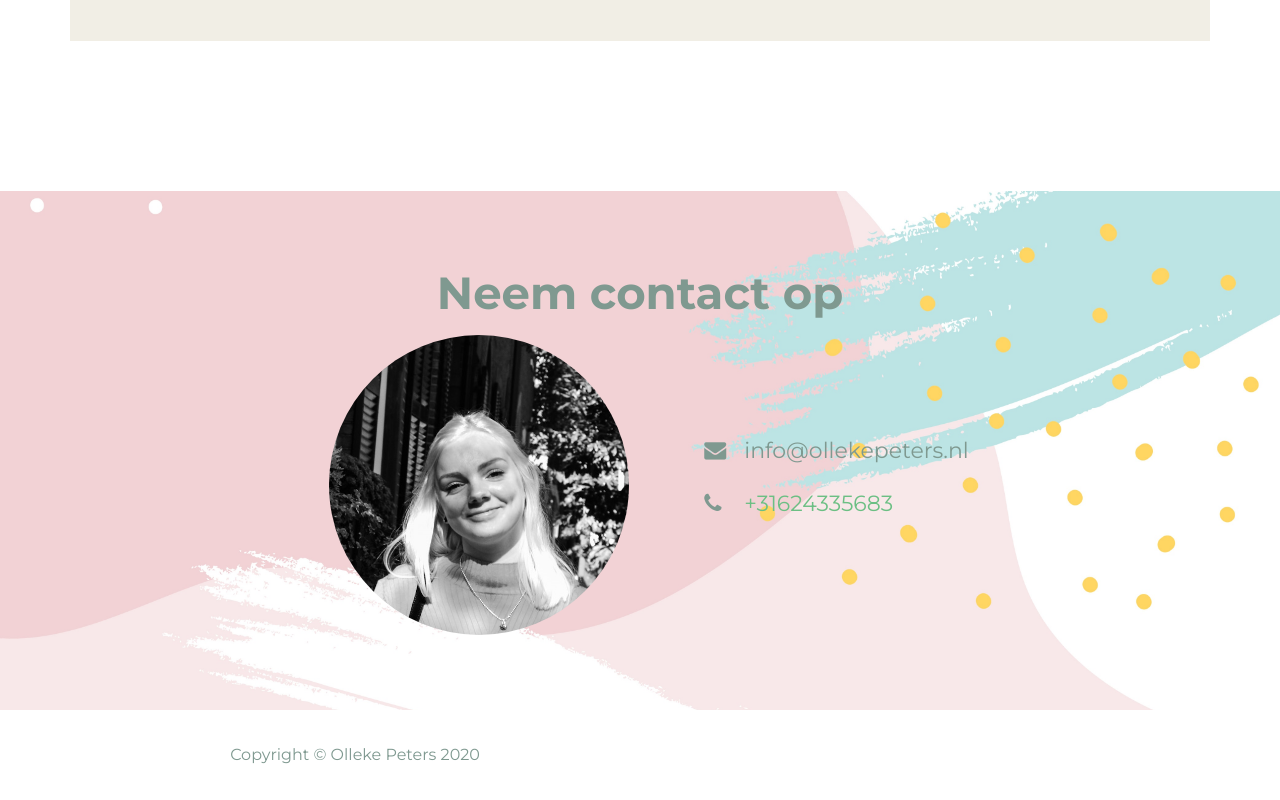
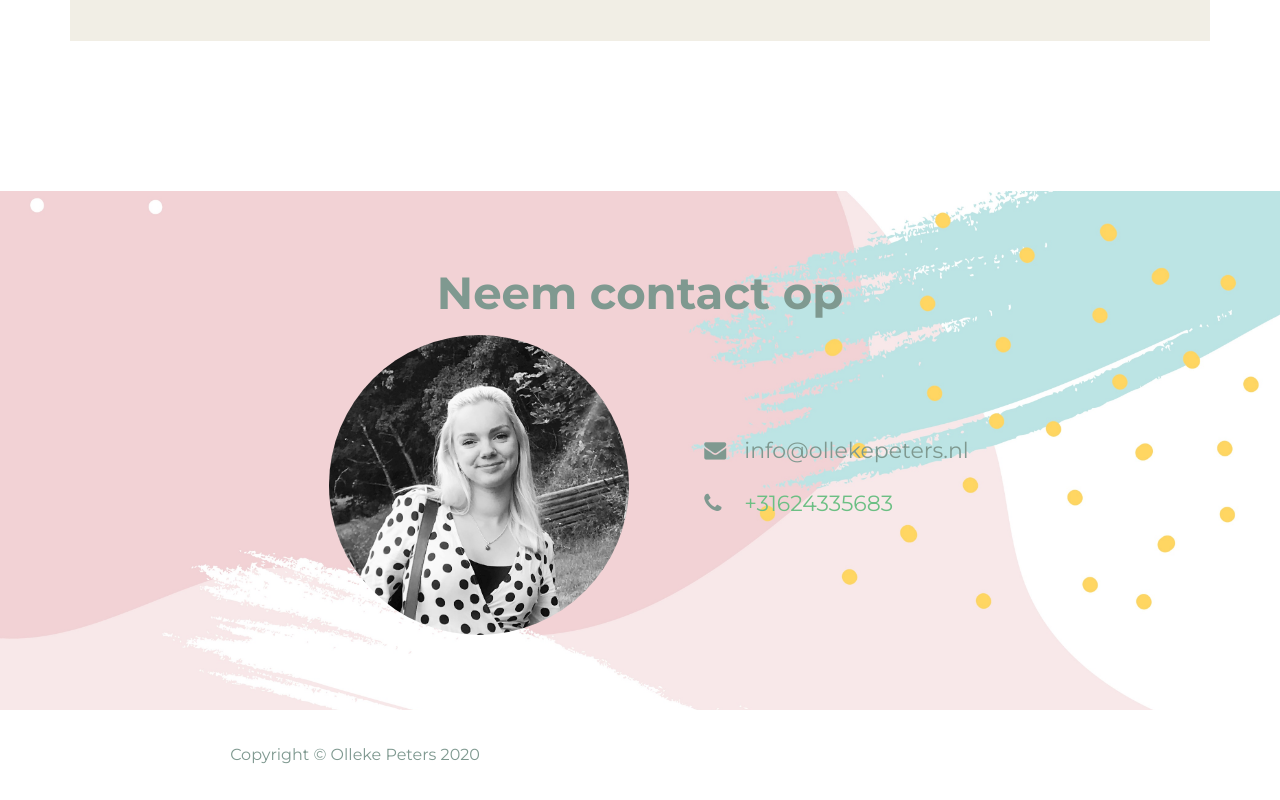
Before and after one commit to Olliepoe/website-oli, a website: page index.html in a window 1280 px wide. Shown: the part 3308-4108 px from the top of the page. Drawn offline with nearby package versions, Linux system fonts and the light colour scheme; files that its build step writes are made by us from their sources; a web font is replaced by a local one.

Commit message:
Nieuwe foto

```diff
--- a/scss/oli.scss
+++ b/scss/oli.scss
@@ -312,7 +312,7 @@ ul.oli-list {
         color: $theme-header;
     }
     .image {
-        background-image: url('../img/oli.png');
+        background-image: url('../img/oli.jpg');
         background-position: center;
         background-repeat: no-repeat;
         background-size: 100%;
```
Also changed, not shown: README.md, img/oli.jpg (added), img/oli.png (deleted).
